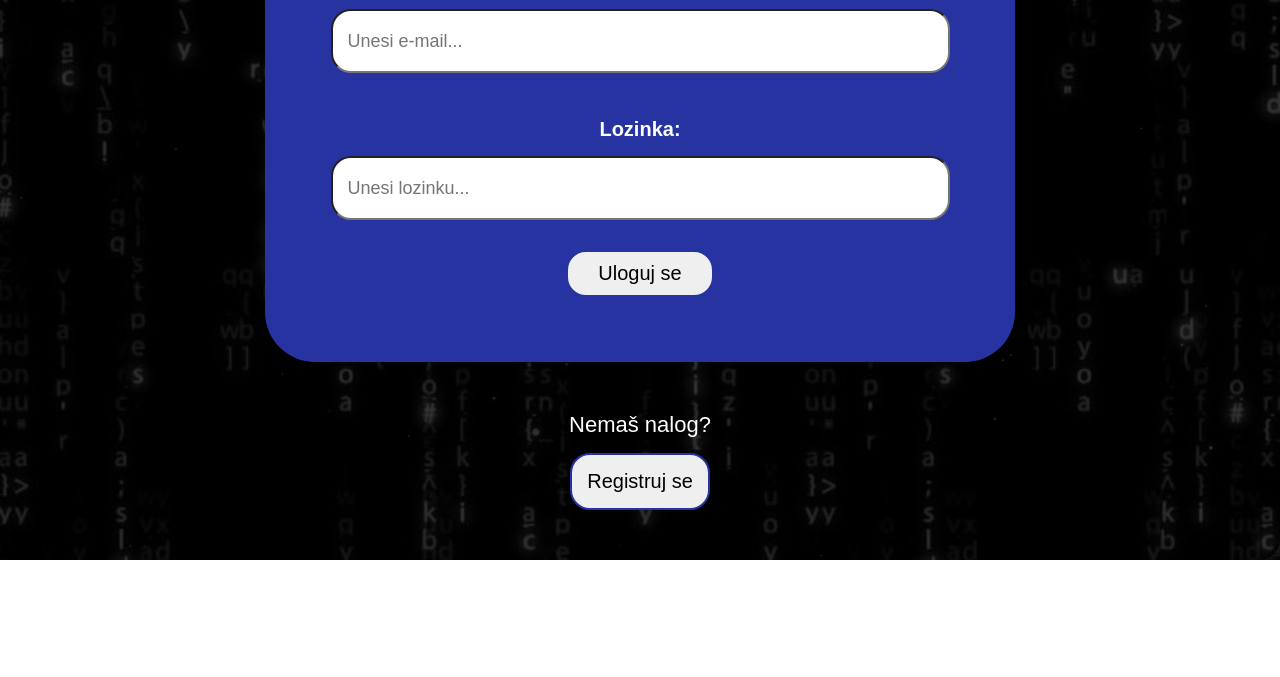
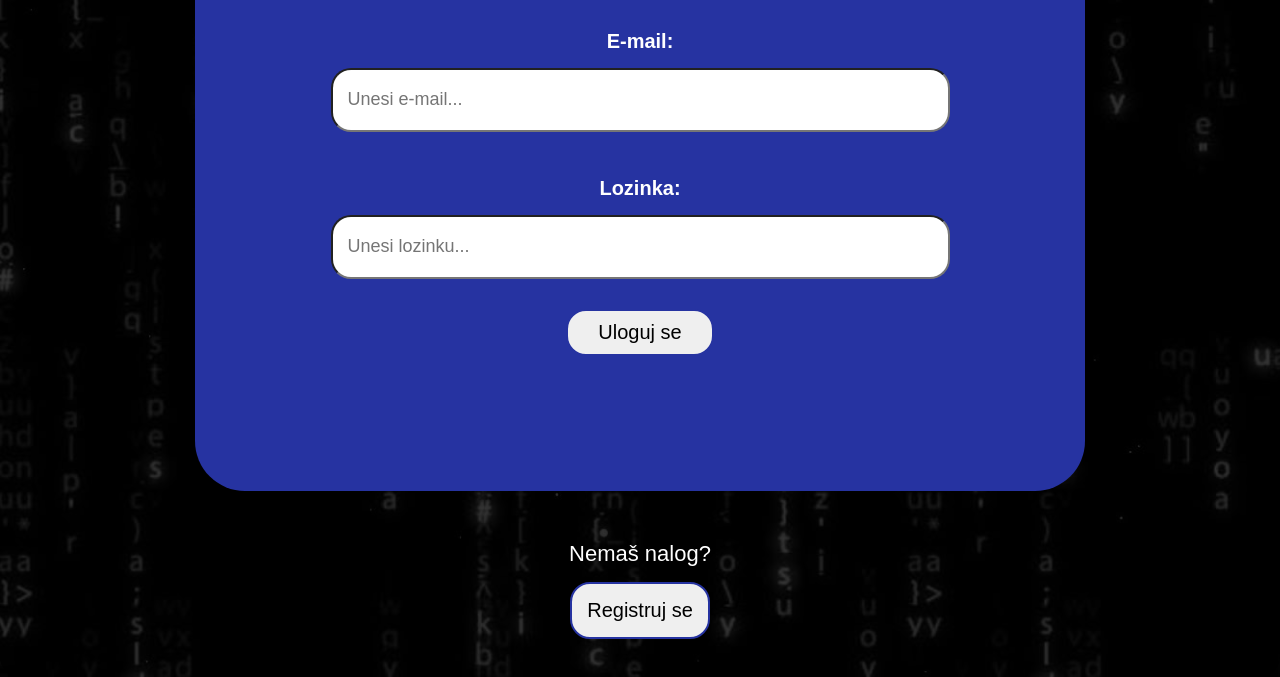
Before and after one commit to Sajmon410/Sajmon410.github.io, a plain HTML site: page index.html in a window 1280 px wide. Shown: the part 362-1039 px from the top of the page. Before the commit the page ends 922 px from the top, so only its background shows below. Drawn offline with Linux system fonts and the light colour scheme.

Commit message:
Update style.css

```diff
--- a/style.css
+++ b/style.css
@@ -7,7 +7,7 @@
 body
 {
 	font-family: sans-serif;
-	padding: 50px;
+	padding: 3%;
 	background-image: url("img/bg.jpg");
 	color:  #fff;
 	background-size: cover;
@@ -34,7 +34,7 @@ h2{
 	max-width: 650px;
 	margin: auto;
 	background-color: #2633a1;
-	padding: 50px;
+	padding: 10%;
 	border-radius: 50px;
 }
 .main-wrapper label{
```
